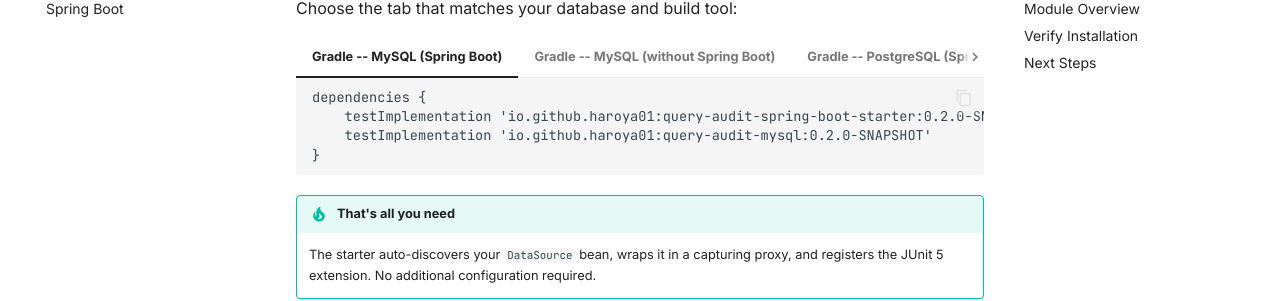
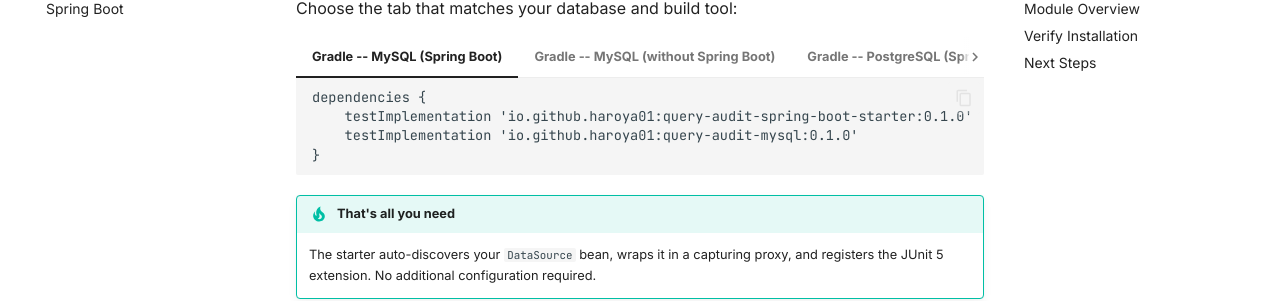
Before and after one commit to haroya01/query-audit, an MkDocs documentation site: the page built from docs/getting-started/installation.md, in a window 1280 px wide and 900 px high, scrolled down 908 px. Shown: the part 153-454 px from the top of the window. Built offline with MkDocs 1.6.1 and Material for MkDocs 9.7.7, drawn with Linux system fonts in a browser that asks for light colours; comment, search, counter and statistics services are not loaded.

Commit message:
docs: update version from 0.2.0-SNAPSHOT to 0.1.0

````diff
--- a/docs/getting-started/installation.md
+++ b/docs/getting-started/installation.md
@@ -37,8 +37,8 @@
 
     ```gradle
     dependencies {
-        testImplementation 'io.github.haroya01:query-audit-spring-boot-starter:0.2.0-SNAPSHOT'
-        testImplementation 'io.github.haroya01:query-audit-mysql:0.2.0-SNAPSHOT'
+        testImplementation 'io.github.haroya01:query-audit-spring-boot-starter:0.1.0'
+        testImplementation 'io.github.haroya01:query-audit-mysql:0.1.0'
     }
     ```
 
@@ -49,7 +49,7 @@
 
     ```gradle
     dependencies {
-        testImplementation 'io.github.haroya01:query-audit-mysql:0.2.0-SNAPSHOT'
+        testImplementation 'io.github.haroya01:query-audit-mysql:0.1.0'
     }
     ```
 
@@ -59,8 +59,8 @@
 
     ```gradle
     dependencies {
-        testImplementation 'io.github.haroya01:query-audit-spring-boot-starter:0.2.0-SNAPSHOT'
-        testImplementation 'io.github.haroya01:query-audit-postgresql:0.2.0-SNAPSHOT'
+        testImplementation 'io.github.haroya01:query-audit-spring-boot-starter:0.1.0'
+        testImplementation 'io.github.haroya01:query-audit-postgresql:0.1.0'
     }
     ```
 
@@ -71,7 +71,7 @@
 
     ```gradle
     dependencies {
-        testImplementation 'io.github.haroya01:query-audit-postgresql:0.2.0-SNAPSHOT'
+        testImplementation 'io.github.haroya01:query-audit-postgresql:0.1.0'
     }
     ```
 
@@ -84,13 +84,13 @@
         <dependency>
             <groupId>io.github.haroya01</groupId>
             <artifactId>query-audit-spring-boot-starter</artifactId>
-            <version>0.2.0-SNAPSHOT</version>
+            <version>0.1.0</version>
             <scope>test</scope>
         </dependency>
         <dependency>
             <groupId>io.github.haroya01</groupId>
             <artifactId>query-audit-mysql</artifactId>
-            <version>0.2.0-SNAPSHOT</version>
+            <version>0.1.0</version>
             <scope>test</scope>
         </dependency>
     </dependencies>
@@ -103,7 +103,7 @@
         <dependency>
             <groupId>io.github.haroya01</groupId>
             <artifactId>query-audit-mysql</artifactId>
-            <version>0.2.0-SNAPSHOT</version>
+            <version>0.1.0</version>
             <scope>test</scope>
         </dependency>
     </dependencies>
@@ -116,13 +116,13 @@
         <dependency>
             <groupId>io.github.haroya01</groupId>
             <artifactId>query-audit-spring-boot-starter</artifactId>
-            <version>0.2.0-SNAPSHOT</version>
+            <version>0.1.0</version>
             <scope>test</scope>
         </dependency>
         <dependency>
             <groupId>io.github.haroya01</groupId>
             <artifactId>query-audit-postgresql</artifactId>
-            <version>0.2.0-SNAPSHOT</version>
+            <version>0.1.0</version>
             <scope>test</scope>
         </dependency>
     </dependencies>
@@ -135,7 +135,7 @@
         <dependency>
             <groupId>io.github.haroya01</groupId>
             <artifactId>query-audit-postgresql</artifactId>
-            <version>0.2.0-SNAPSHOT</version>
+            <version>0.1.0</version>
             <scope>test</scope>
         </dependency>
     </dependencies>
````
Also changed, not shown: README.md (+10 -10 lines), docs/getting-started/quickstart.md (+4 -4 lines), docs/getting-started/spring-boot.md (+6 -6 lines).
